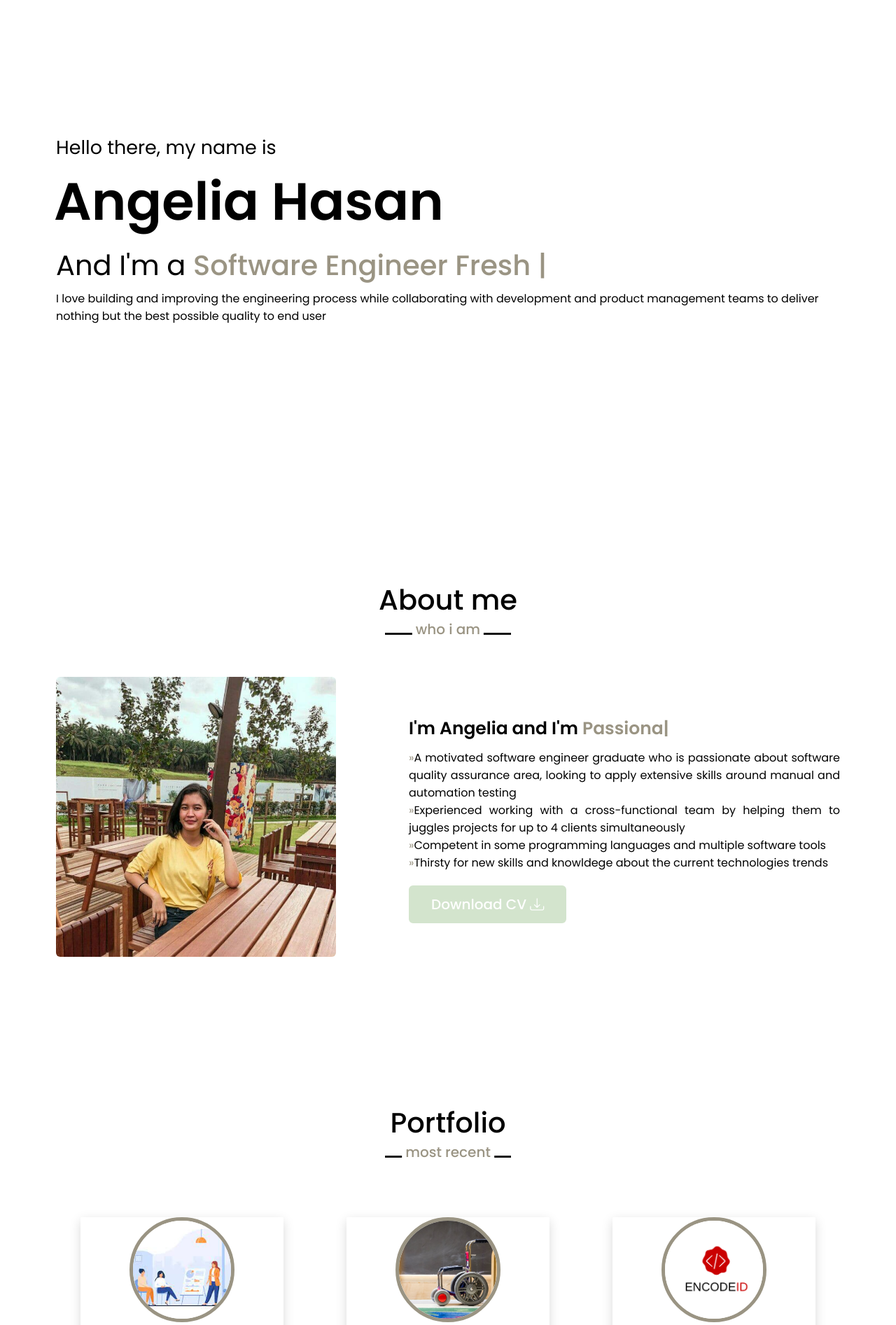
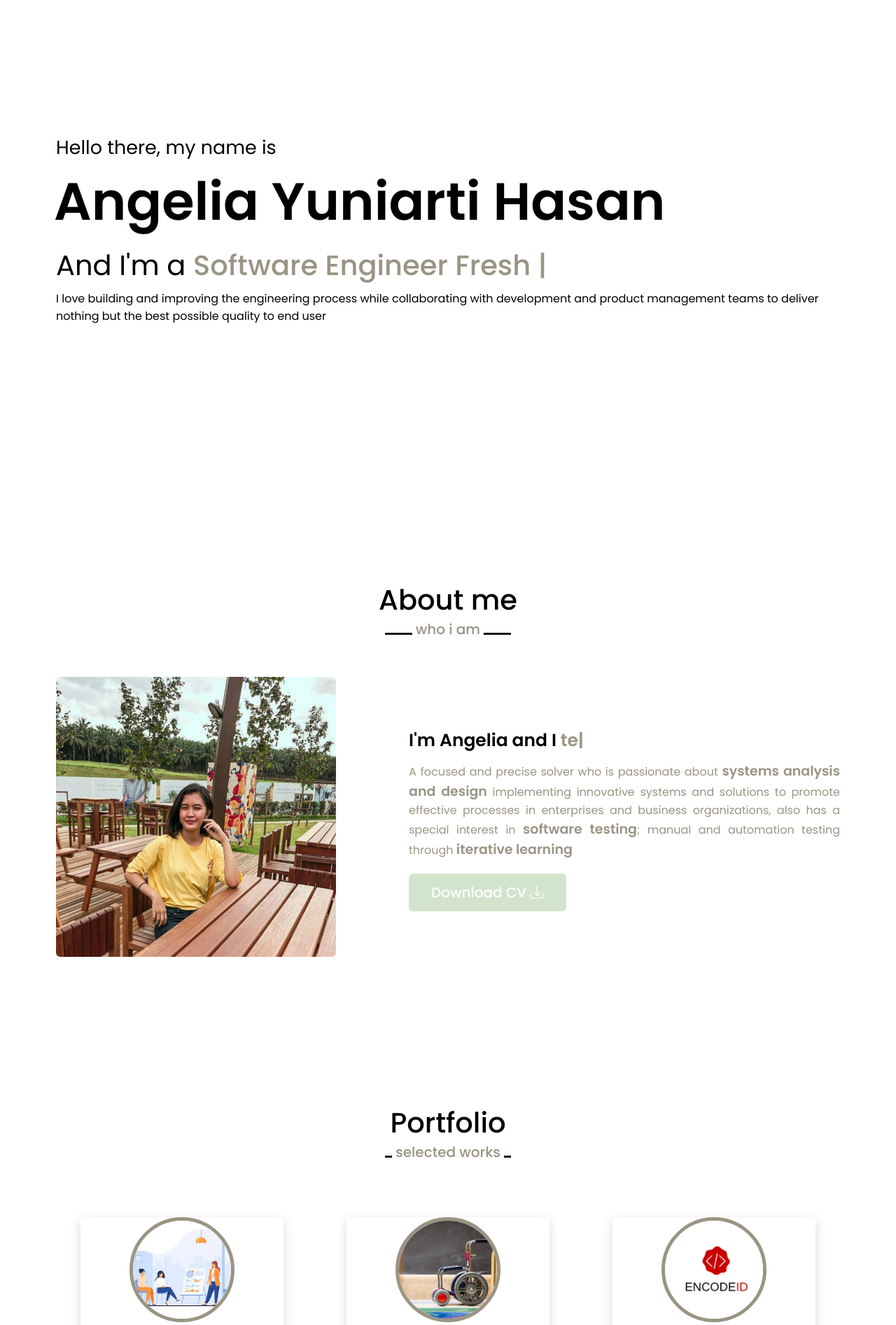
Before and after one commit to angeliahasan/website-angeliahasan, a PHP site: page / in a window 1280 px wide. Shown: the part 73-1966 px from the top of the page at 70% size. Run offline with PHP 8.4, Linux system fonts and the light colour scheme; some libraries are stand-ins or nearby versions.

Commit message:
Edit about me section and portfolio subtitle

```diff
--- a/home.html
+++ b/home.html
@@ -44,7 +44,7 @@
       <div class="max-width">
         <div class="home-content">
           <div class="text-1">Hello there, my name is</div>
-          <div class="text-2">Angelia Hasan</div>
+          <div class="text-2">Angelia Yuniarti Hasan</div>
           <div class="text-3">And I'm a <span class="typing"></span></div>
           <p>I love building and improving the engineering process while collaborating with development and product management teams to deliver nothing but the best possible quality to end user</p>
         </div>
@@ -59,13 +59,14 @@
             <img src="images/image.jpg" alt="" />
           </div>
           <div class="column right">
-            <div class="text">I'm Angelia and I'm <span class="typing-2"></span></div>
-            <ul id="aboutDesc">
-              <li>A motivated software engineer graduate who is passionate about software quality assurance area, looking to apply extensive skills around manual and automation testing</li>
-              <li>Experienced working with a cross-functional team by helping them to juggles projects for up to 4 clients simultaneously</li>
-              <li>Competent in some programming languages and multiple software tools</li>
-              <li>Thirsty for new skills and knowldege about the current technologies trends</li>
-            </ul>
+            <div class="text">I'm Angelia and I <span class="typing-2"></span></div>
+            <div id="aboutDesc">
+              <p>
+                A focused and precise solver who is passionate about <span>systems analysis and design</span> implementing innovative systems and solutions to promote effective processes in enterprises and business organizations, also has a
+                special interest in <span>software testing</span>; manual and automation testing through <span>iterative learning</span>
+              </p>
+            </div>
+
             <a download="" href="assets/Resume-AngeliaYuniartiHasan.pdf"
               >Download CV
               <i class="bi bi-download"></i>
--- a/script.js
+++ b/script.js
@@ -34,9 +34,9 @@ $(document).ready(function () {
   });
 
   var typed = new Typed(".typing-2", {
-    strings: ["Motivated", "Passionate", "Organized", "Competent", "a Learner"],
-    typeSpeed: 200,
-    backSpeed: 100,
+    strings: ["design,", "test,", "sometimes code"],
+    typeSpeed: 300,
+    backSpeed: 200,
     loop: true,
   });
 
--- a/style.css
+++ b/style.css
@@ -308,7 +308,7 @@ section .title::after {
 }
 
 .portfolio .title::after {
-  content: "most recent";
+  content: "selected works";
 }
 
 .teams .carousel .card,
@@ -461,9 +461,15 @@ ul {
   list-style: none;
 }
 
-#aboutDesc li:before {
+#aboutDesc p {
   content: "\00BB";
   color: #9a9483;
+}
+
+#aboutDesc span {
+  font-size: 19px;
+  color: #9a9483;
+  font-weight: bold;
 }
 
 /* services */
```
